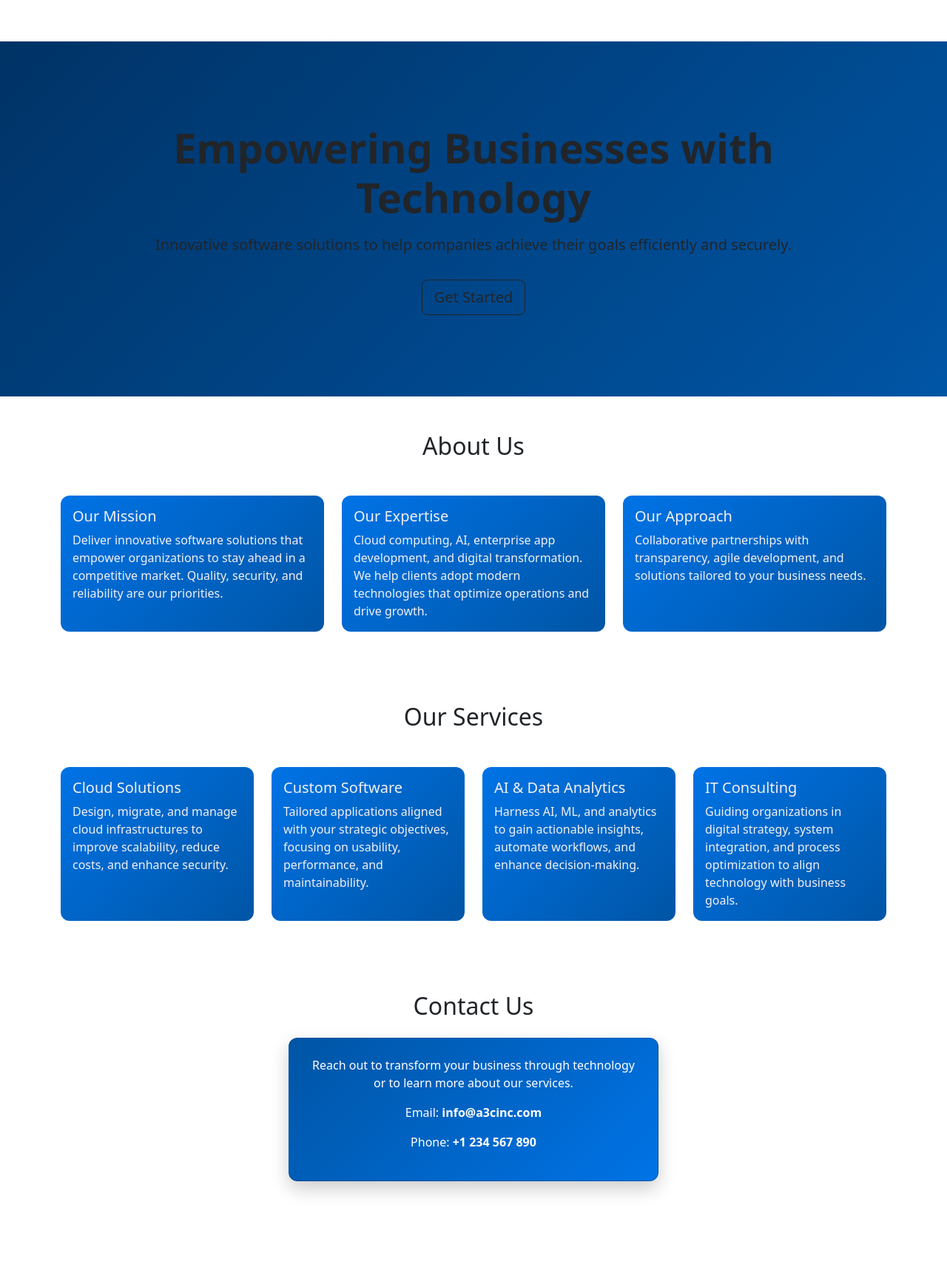
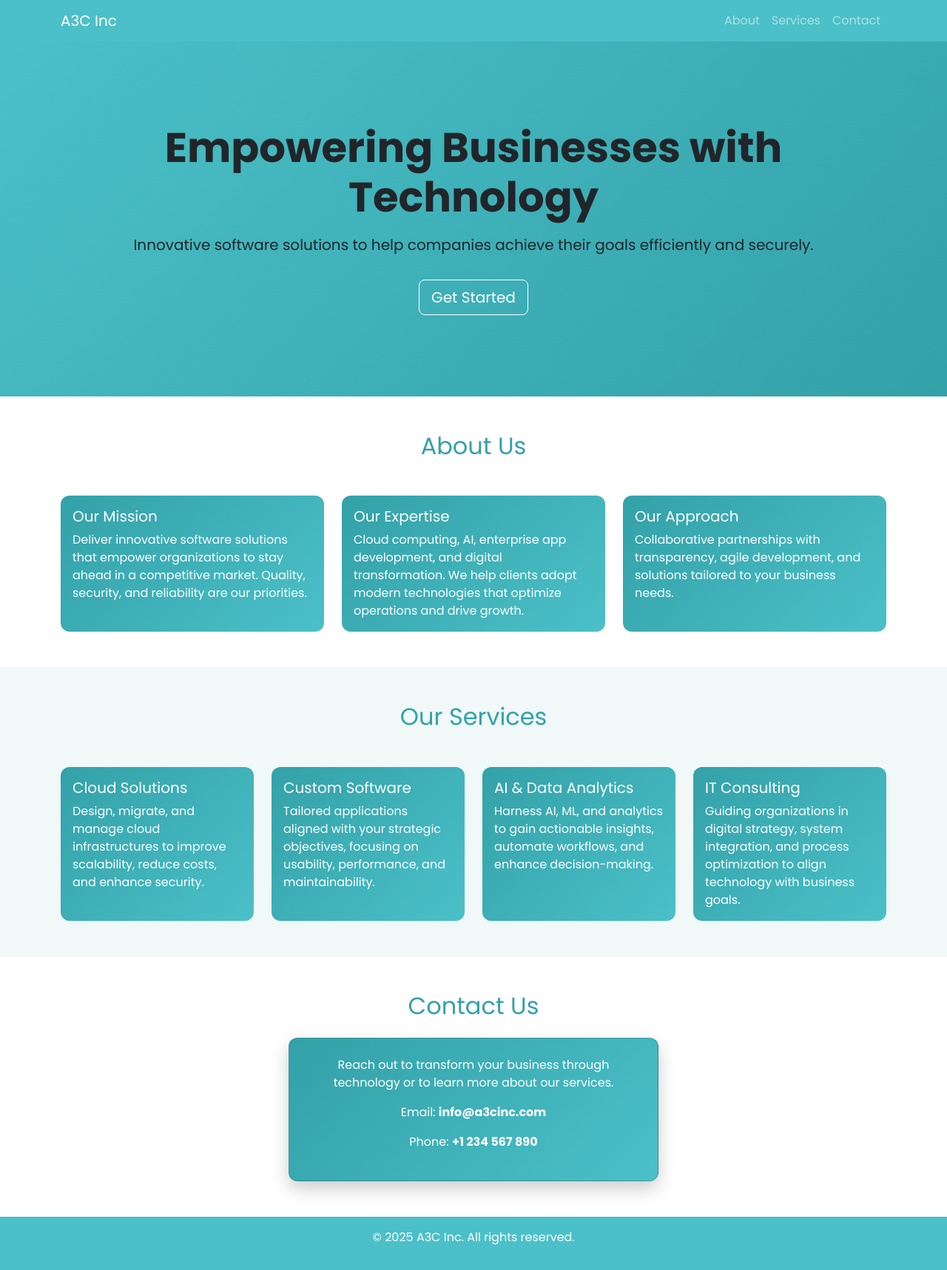
Before and after one commit to a3cinc/a3cinc.github.io, a plain HTML site: page index.html in a window 1280 px wide. Shown: the whole page at 74% size. Drawn offline with nearby package versions, Linux system fonts and the light colour scheme.

Commit message:
Update style.css

```diff
--- a/style.css
+++ b/style.css
@@ -1,21 +1,37 @@
+/* Google Font */
+body { font-family: 'Poppins', sans-serif; }
+
+/* Custom Colors */
+:root {
+  --primary-color: #4bc0c8; /* light teal */
+  --primary-dark: #33a1a8;
+  --light-bg: #f0f8f8; /* light background */
+}
+
+/* Navbar */
+.bg-custom { background: var(--primary-color); }
+
 /* Hero */
 .hero {
   min-height: 60vh;
-  background: linear-gradient(135deg,#003366,#0055a5);
+  background: linear-gradient(135deg, var(--primary-color), var(--primary-dark));
   display:flex;
   align-items:center;
   justify-content:center;
+  color: #fff;
 }
 
-/* Corporate Cards */
+/* Section Headings */
+.text-custom { color: var(--primary-dark); }
+
+/* Cards */
 .corporate-card {
-  background: linear-gradient(135deg, #0073e6, #0055a5);
-  color: #f1f1f1;
+  background: linear-gradient(135deg, #33a1a8, #4bc0c8);
+  color: #fff;
+  border-radius: 12px;
   border: none;
-  border-radius: 12px;
   transition: transform 0.3s, box-shadow 0.3s;
 }
-
 .corporate-card:hover {
   transform: translateY(-8px);
   box-shadow: 0 10px 25px rgba(0,0,0,0.2);
@@ -23,20 +39,25 @@
 
 /* Contact Card */
 .contact-card {
-  background: linear-gradient(135deg, #0055a5,#0073e6);
+  background: linear-gradient(135deg, #33a1a8, #4bc0c8);
   border-radius:12px;
   box-shadow: 0 10px 25px rgba(0,0,0,0.2);
   color:#fff;
 }
 
-/* Links */
-.contact-card a {
-  text-decoration:none;
-  color:#fff;
+/* Background for services section */
+.bg-light-custom { background-color: var(--light-bg); }
+
+/* Buttons */
+.btn-outline-dark {
+  border-color: #fff;
+  color: #fff;
+}
+.btn-outline-dark:hover {
+  background-color: #fff;
+  color: var(--primary-dark);
 }
 
-.contact-card a:hover {
-  text-decoration:underline;
-}
-
-/* Responsive adjustments (Bootstrap handles most) */
+/* Links in contact */
+.contact-card a { text-decoration:none; color:#fff; }
+.contact-card a:hover { text-decoration:underline; }
```
